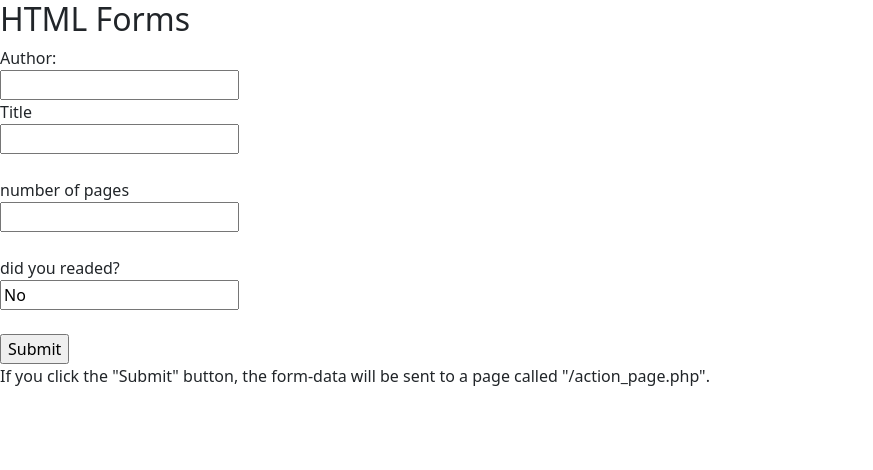
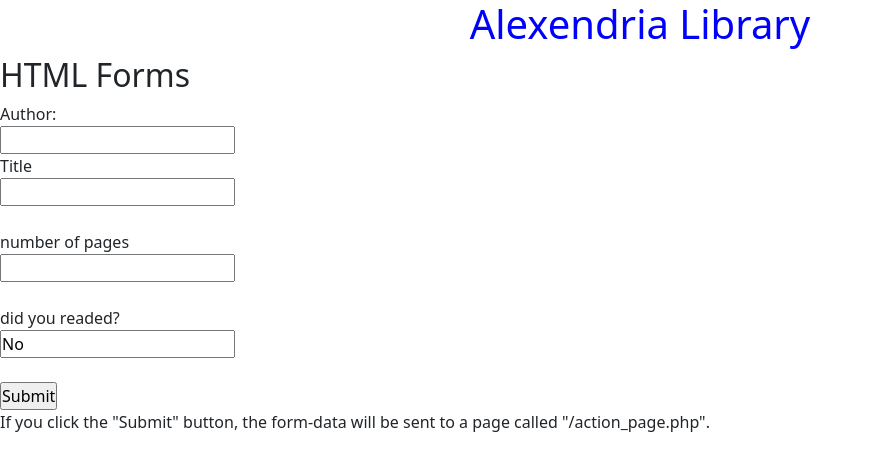
Before and after one commit to icebox827/library, a plain HTML site: page index.html in a window 1280 px wide. Shown: the whole page, without its empty margins (0-873 px from the left). Drawn offline with nearby package versions, Linux system fonts and the light colour scheme.

Commit message:
Update HTML index file

```diff
--- a/assets/CSS/style.css
+++ b/assets/CSS/style.css
@@ -0,0 +1,14 @@
+* {
+  margin: 0;
+  padding: 0;
+}
+
+body {
+  font-family: 'Segoe UI', Tahoma, Geneva, Verdana, sans-serif;
+}
+
+h1 {
+  text-align: center;
+  font-weight: bolder;
+  color: blue;
+}
--- a/assets/Script/main.js
+++ b/assets/Script/main.js
@@ -8,18 +8,13 @@ function Book(title, author, pages, read = false){
 }
 
 function addBookToLibrary(myLibrary){
-  // let bookName = prompt ("Type book name")
-  // let bookTitle = prompt("Type book title")
-  // let bookPages = prompt ("number of pages")
-  // let bookRead = prompt ("its reade 1 for true")
-
   let form = document.getElementById('input_book');
    form.addEventListener('submit', (event) => {
   let bookName = form.elements[0];
-let bookTitle = form.elements[1];
-let bookPages = form.elements[2];
-let bookRead = form.elements[3];
-//     // handle the form data
+  let bookTitle = form.elements[1];
+  let bookPages = form.elements[2];
+  let bookRead = form.elements[3];
+
  })
 
   if (bookRead !== 'No'){
--- a/index.html
+++ b/index.html
@@ -5,12 +5,19 @@
   <meta charset="UTF-8">
   <meta name="viewport" content="width=device-width, initial-scale=1.0">
   <title>Book Library</title>
-  <link rel="stylesheet" href="./assets/css/style.css">
+  <link rel="stylesheet" href="./assets/CSS/style.css">
   <link href="https://cdn.jsdelivr.net/npm/bootstrap@5.0.0-beta1/dist/css/bootstrap.min.css" rel="stylesheet"
     integrity="sha384-giJF6kkoqNQ00vy+HMDP7azOuL0xtbfIcaT9wjKHr8RbDVddVHyTfAAsrekwKmP1" crossorigin="anonymous">
 </head>
 
 <body>
+  <header>
+    <h1>Alexendria Library</h1>
+  </header>
+
+  <section id="bookShelves">
+
+  </section>
 
   <h2>HTML Forms</h2>
 
```
